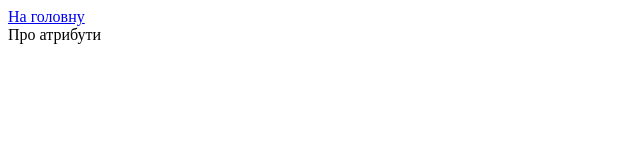
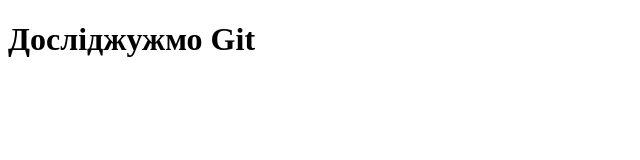
Before and after one commit to PDUTeacher/html-css-friday, a plain HTML site: page 03-git/git.html in a window 1280 px wide. Shown: the whole page, without its empty margins (0-640 px from the left). Drawn offline with Linux system fonts and the light colour scheme.

Commit message:
змінено файли в 03-git

```diff
--- a/02-html/tags.html
+++ b/03-git/git.html
@@ -3,14 +3,12 @@
 <head>
     <meta charset="UTF-8">
     <meta name="viewport" content="width=device-width, initial-scale=1.0">
-    <title>Атрибути</title>
+    <title>Git</title>
 </head>
 <body>
-    <a href="index.html">
-        На головну
-    </a>
-    <div>
-        Про атрибути
-    </div>
+    <h1>Досліджужмо Git</h1>
+    <main>
+
+    </main>
 </body>
 </html>
```
